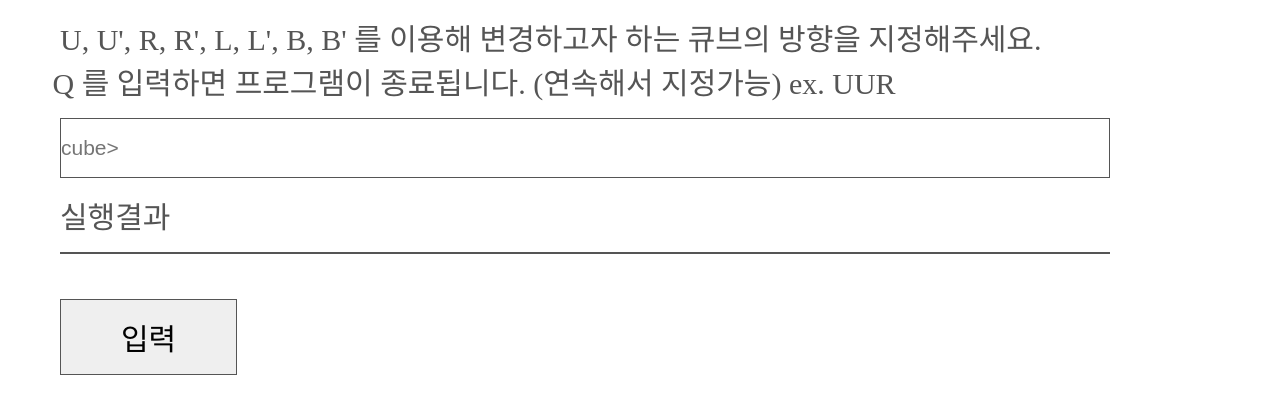
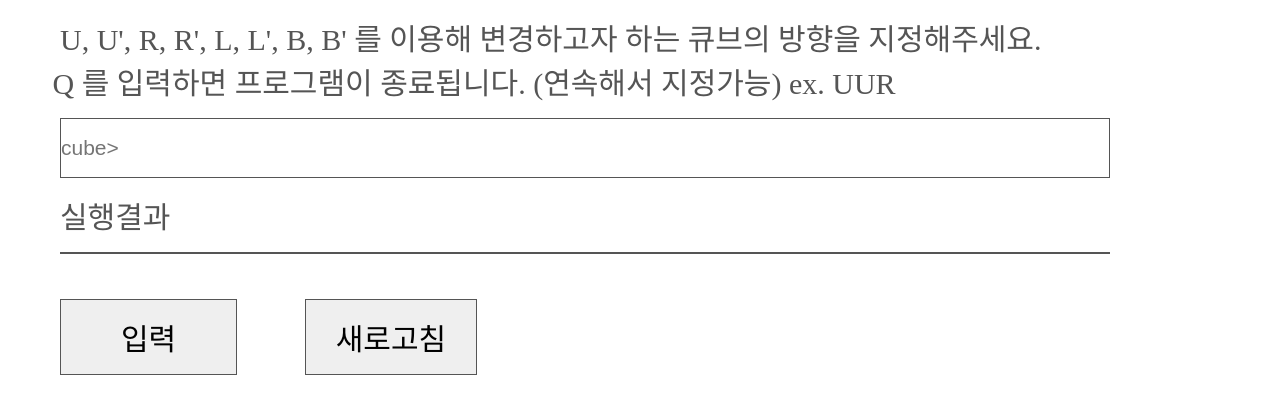
Before and after one commit to ha3158987/Rubiks-Cube, a plain HTML site: page index.html in a window 1280 px wide. Shown: the part 758-1163 px from the top of the page. Drawn offline with Linux system fonts and the light colour scheme.

Commit message:
Feature refresh button

```diff
--- a/index.css
+++ b/index.css
@@ -62,3 +62,10 @@ input {
   margin: 1rem 2rem;
   font-size: 1rem;
 }
+
+.refresh {
+  display: inline-block;
+  border: 1px solid #555;
+  padding: 0.5rem 1rem;
+  font-size: 1rem;
+}
--- a/index.html
+++ b/index.html
@@ -28,6 +28,7 @@
             <input id="step2-input" class="word" placeholder="cube>"></label><br>
             <label>실행결과<div class="answer" id="step-2-result"></div></label>
             <button class="step2-answer-button">입력</button>
+            <button class="refresh">새로고침</button>
         </form>
     </section>
     <script src="index.js"></script>
```
